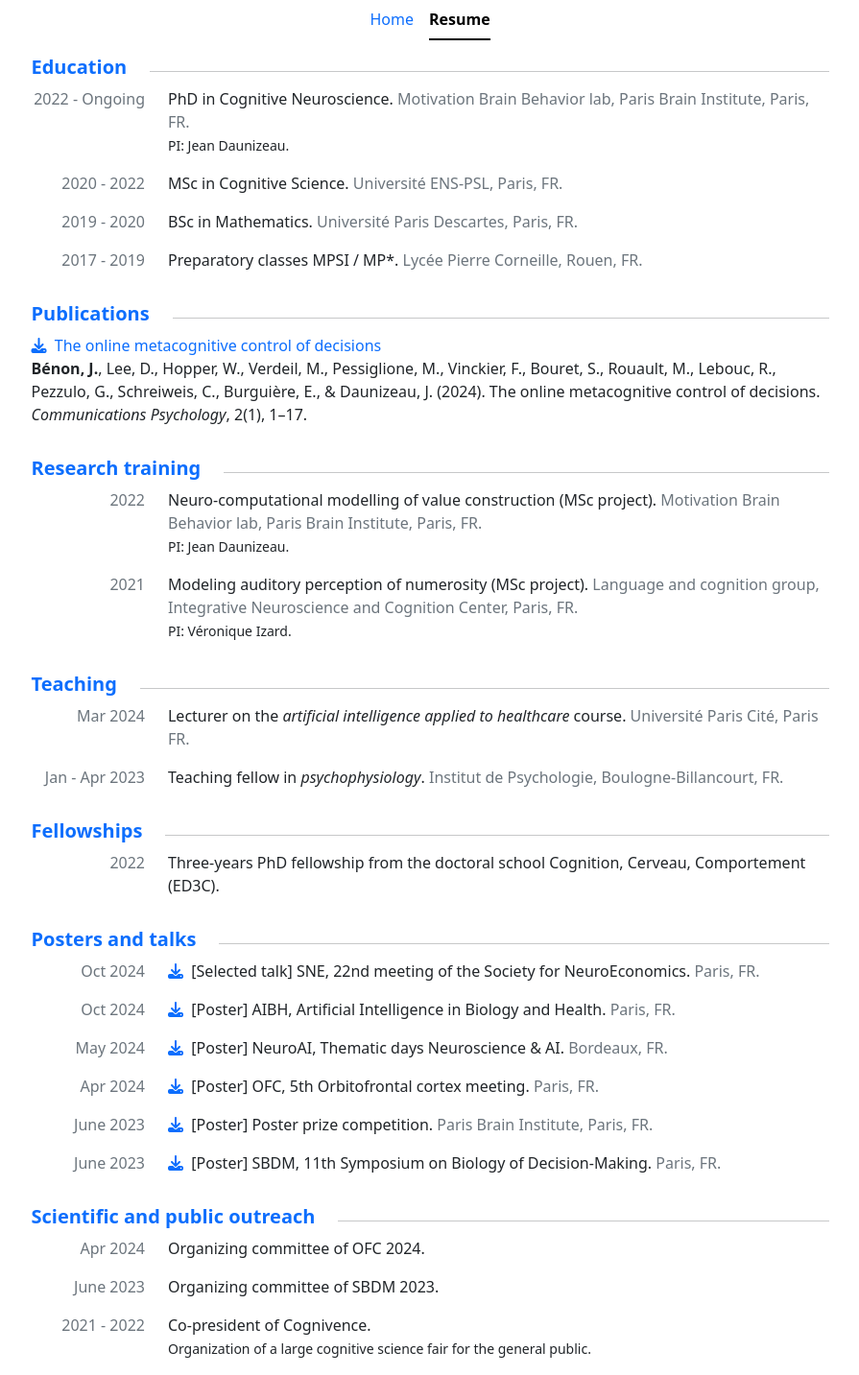
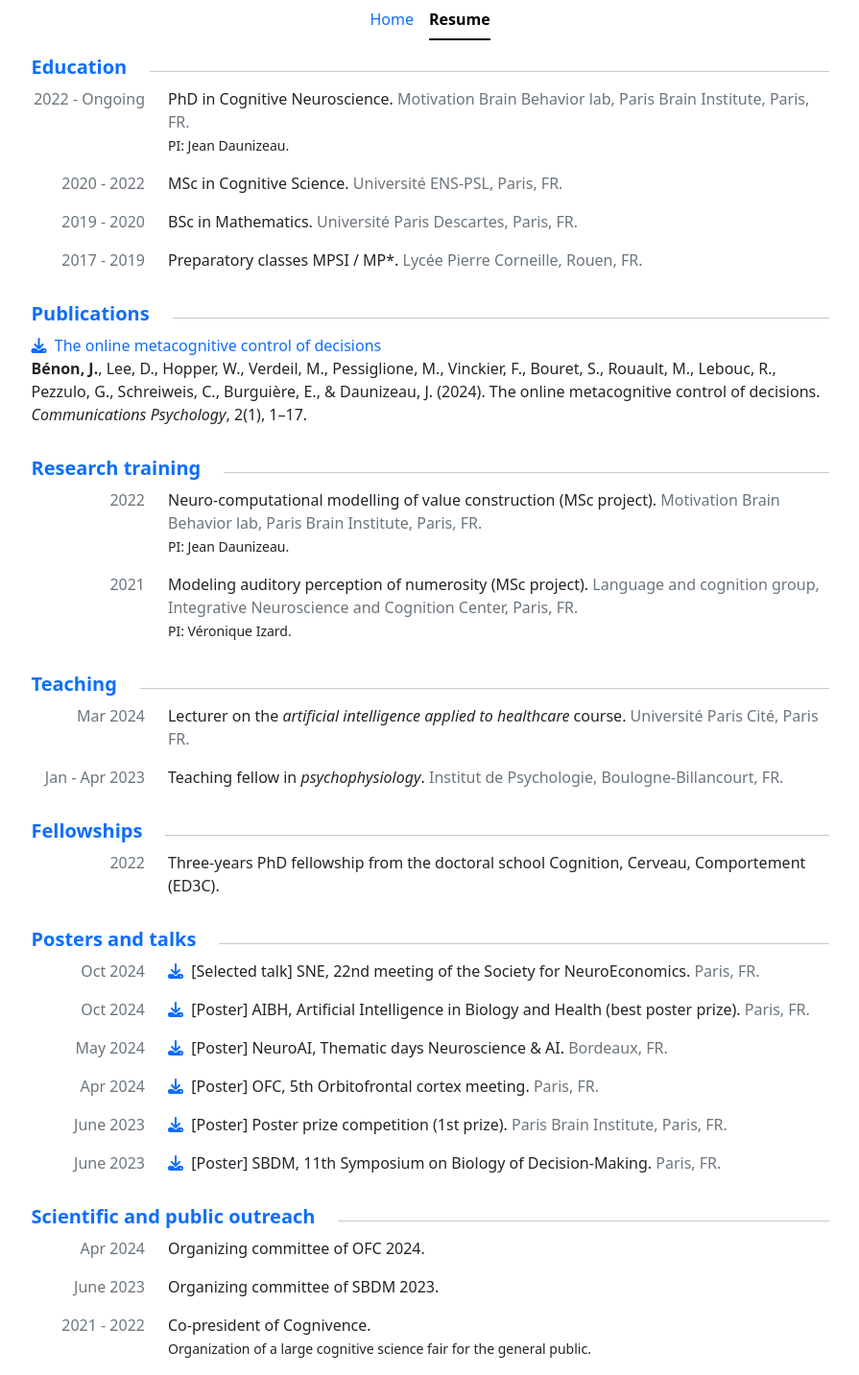
Before and after one commit to jbenon/jbenon.github.io, a Jekyll site: the page built from resume.html, in a window 1280 px wide. Shown: the whole page at 96% size, without its empty margins (192-1087 px from the left). Built offline with Jekyll 4.4.1, drawn with Linux system fonts in a browser that asks for light colours; nearby versions of some CDN libraries.

Commit message:
Add prize

```diff
--- a/_data/resume.yml
+++ b/_data/resume.yml
@@ -93,7 +93,7 @@
       date: Oct 2024
       place: Paris, FR.
       pdf: Slides_2024_SNE
-    - title: AIBH, Artificial Intelligence in Biology and Health.
+    - title: AIBH, Artificial Intelligence in Biology and Health (best poster prize).
       type: Poster
       title-link: https://research.pasteur.fr/en/event/symposium-atc-ia-artificial-intelligence-in-biology-and-health-edition-2024/
       title-tooltip: Visit the symposium website
@@ -114,7 +114,7 @@
       date: Apr 2024
       place: Paris, FR.
       pdf: Poster_2024_OFC-NeuroAI-AIBH
-    - title: Poster prize competition.
+    - title: Poster prize competition (1st prize).
       type: Poster
       title-link: https://www.ajites.fr/our-activities/poster-prize
       title-tooltip: Visit the competition page
```
